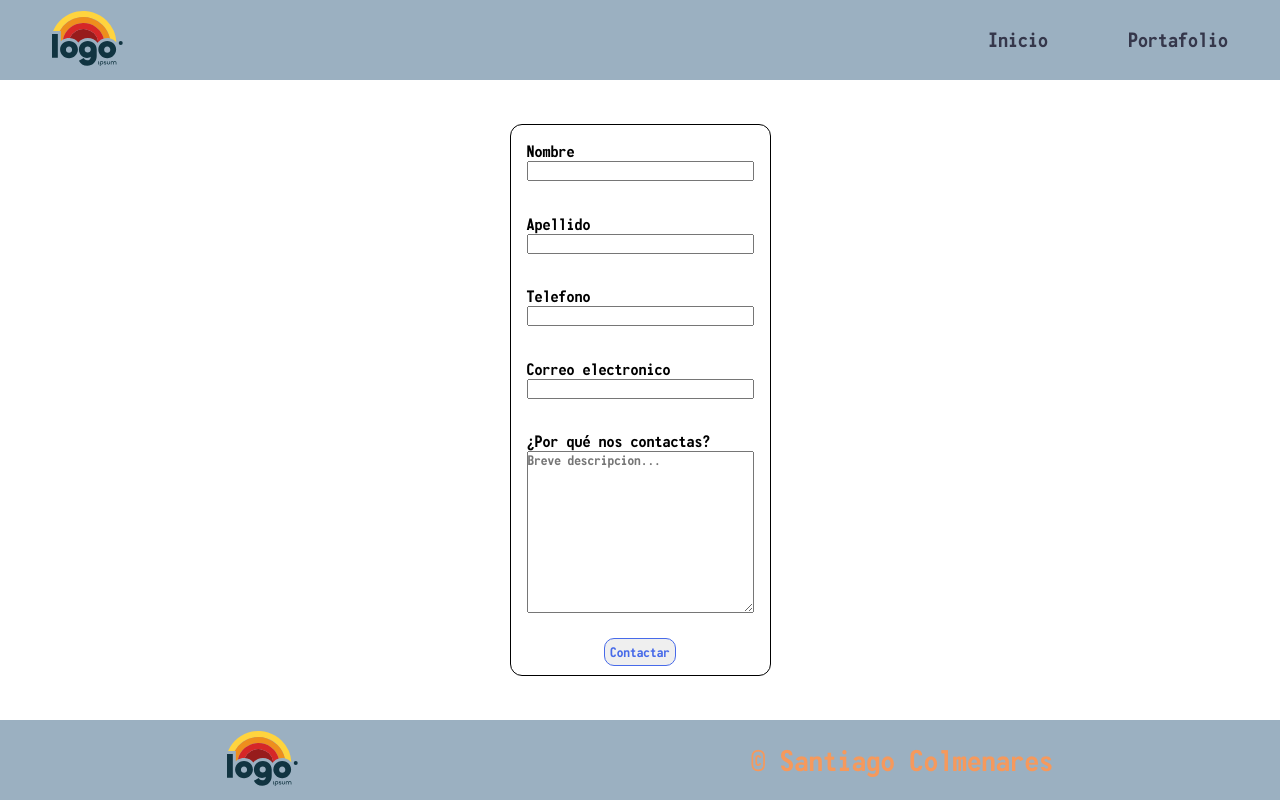
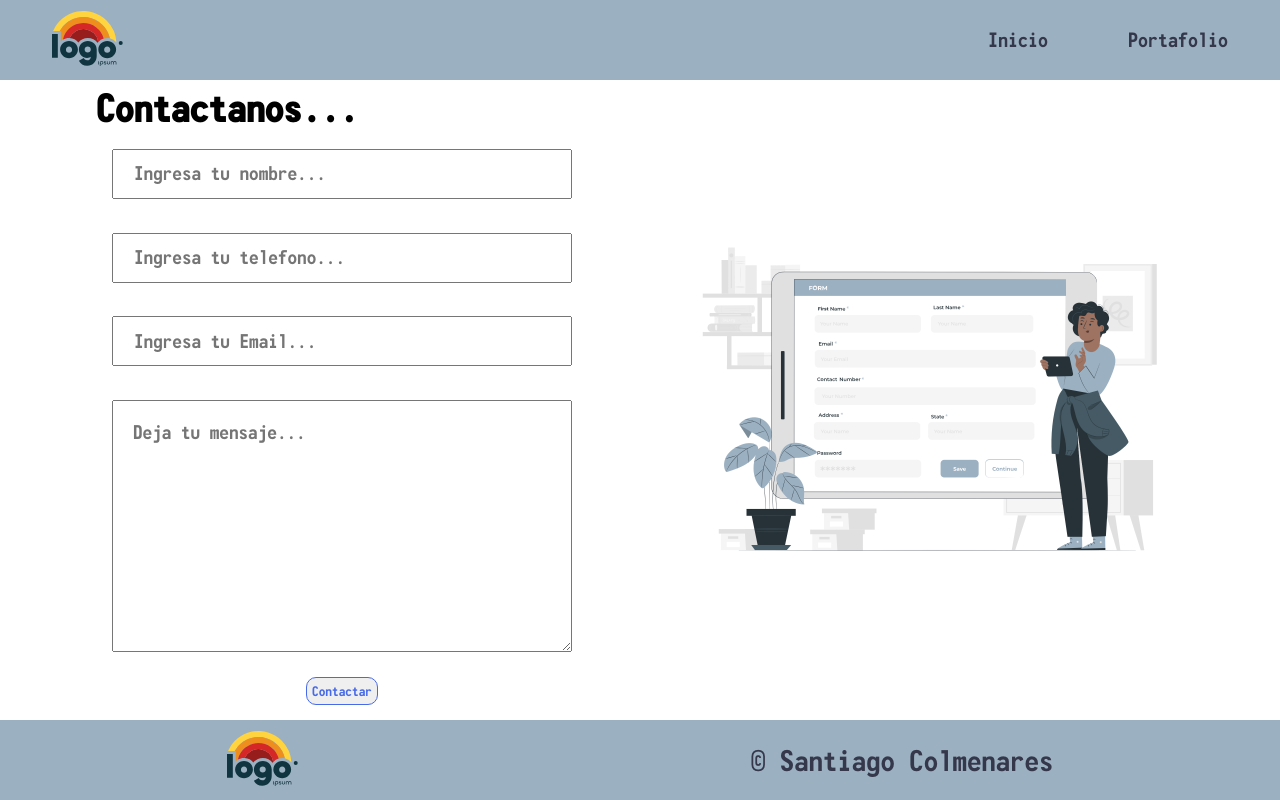
Before and after one commit to SantiagoColmenares/Portafolio, a Django app: page /Contacto/ in a window 1280 px wide. Run offline with Django 5.2, Linux system fonts and the light colour scheme.

Commit message:
Ya casi terminamos

```diff
--- a/static/style.css
+++ b/static/style.css
@@ -3,7 +3,8 @@
   --bg-header:#9BB0C1;
   --bg-footer:#9BB0C1;
   --text-color-menu:#35374B;
-  --text-color-footer:#F6995C;
+  --text-color-footer:#35374B;
+  --link-active:#d47113;
   --footer:80px;
 }
 @font-face {
@@ -53,10 +54,7 @@ header{
 }
 
 .menu__link:hover{
-  border: 1px solid #35374B;
-  border-radius:12px;
-  padding: 5px;
-  transition: .4s;
+  color: var(--link-active);
 }
 
 
@@ -81,13 +79,14 @@ Estilos inicio
 }
 
 .imagen__persona{
-  max-width: 300px;
-  max-height: 300px;
+  max-width: 500px;
+  max-height: 500px;
   border-radius: 15% 5%;
 }
 
 .datos{
   margin-left: 250px;
+  width: 500px;
 }
 
 .personales{
@@ -105,6 +104,14 @@ Estilos inicio
   margin-top: 26px;
 }
 
+.titulo__personales{
+  font-size: 2rem;
+}
+
+.titulo__contacto{
+  font-size: 2rem;
+}
+
 /*
 
 Estilos portafolio
@@ -119,6 +126,7 @@ Estilos portafolio
 
 .titulo__portafolio {
   text-align: center;
+  padding-top: 25px;
 }
 
 .images {
@@ -143,9 +151,14 @@ Estilos contacto
 
 */
 
+.titulo__contacto{
+  font-size: 2rem;
+}
+
+
 .form{
   display: flex;
-  justify-content: center;
+  justify-content: space-evenly;
   align-items: center;
   height: calc(100vh - var(--header) - var(--footer));
 }
@@ -154,7 +167,6 @@ Estilos contacto
   display: flex;
   justify-content: center;
   flex-direction: column;
-  border: 1.5px solid;
   border-radius: 12px;
 }
 
@@ -166,6 +178,18 @@ Estilos contacto
   display: flex;
   flex-direction: column;
   padding: 1rem;
+}
+
+.form__input input{
+  height: 50px;
+  width: 460px;
+  font-size: 1.2rem;
+  padding-left: 20px;
+}
+
+.form__text{
+  font-size: 1.2rem;
+  padding: 20px 0 0 20px;
 }
 
 .form__boton{
@@ -182,6 +206,10 @@ Estilos contacto
   cursor: pointer;
 }
 
+.img__contacto{
+  width: 500px;
+  height: 500px;
+}
 
 
 .footer{
--- a/templates/contacto.html
+++ b/templates/contacto.html
@@ -6,31 +6,32 @@ Contacto
 
 {% block content %}
 
+
+
+
 <form action="" class="form">
   <div class="form__contacto">
+    <div class="titulo__contacto">
+      <h3>Contactanos...</h3>
+    </div>
     <div class="form__input">
-      <label for="nombre" class="form__label">Nombre</label>
-      <input type="text" name="nombre">
+      <label for="nombre" class="form__label"></label>
+      <input type="text" name="nombre" placeholder="Ingresa tu nombre...">
     </div>
 
     <div class="form__input">
-      <label for="telefono" class="form__label">Apellido</label>
-      <input type="text" name="apellido">
+      <label for="telefono" class="form__label"></label>
+      <input type="tel" name="telefono" placeholder="Ingresa tu telefono...">
     </div>
 
     <div class="form__input">
-      <label for="telefono" class="form__label">Telefono</label>
-      <input type="tel" name="telefono">
+      <label for="email" class="form__label"></label>
+      <input type="email" name="email" placeholder="Ingresa tu Email...">
     </div>
 
     <div class="form__input">
-      <label for="email" class="form__label">Correo electronico</label>
-      <input type="email" name="email">
-    </div>
-
-    <div class="form__input">
-      <label for="descripcion" class="form__label">¿Por qué nos contactas?</label>
-      <textarea name="descripcion" id="" cols="30" rows="10" placeholder="Breve descripcion..."></textarea>
+      <label for="descripcion" class="form__label"></label>
+      <textarea name="descripcion" class="form__text" id="" cols="30" rows="10" placeholder="Deja tu mensaje..."></textarea>
     </div>
 
     <div class="form__boton">
@@ -38,7 +39,9 @@ Contacto
     </div>
   </div>
 
+  <div class="img--contacto">
+    <img src="{% static 'images/Forms-pana.png' %}" alt="" class="img__contacto">
+  </div>
+</form>
 
-
-</form>
 {% endblock %}
--- a/templates/index.html
+++ b/templates/index.html
@@ -10,7 +10,7 @@ Inicio
 <section class="contenido">
   <div class="contenido__persona">
     <div class="imagen">
-      <img src="{% static 'images/foto.jpg' %}" class="imagen__persona">
+      <img src="{% static 'images/foto-inicio.png' %}" class="imagen__persona">
     </div>
     <div class="datos">
       <div class="personales">
--- a/templates/layouts/app.html
+++ b/templates/layouts/app.html
@@ -6,6 +6,7 @@
   <meta charset="UTF-8">
   <meta name="viewport" content="width=device-width, initial-scale=1.0">
   <link rel="stylesheet" href="{% static 'style.css' %}">
+  <link rel="icon" type="image/svg" sizes="32x32" href="{% static 'images/logo.svg' %}">
   <title> {% block title %}{% endblock %} </title>
 </head>
 
```
Also changed, not shown: static/images/Forms-pana.png (added), static/images/foto-inicio.png (added), static/images/foto.jpg (deleted).
